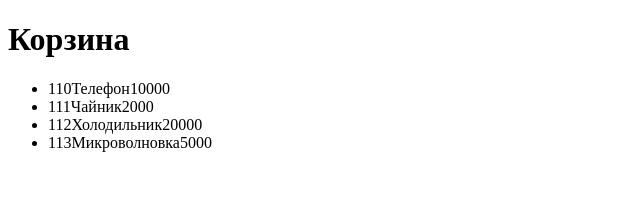
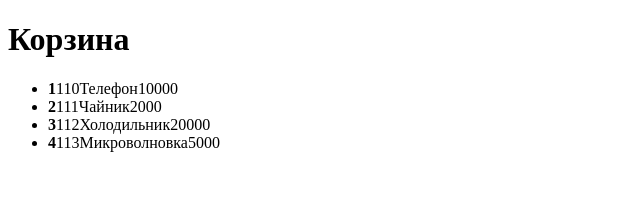
Before and after one commit to Svibex/blank-for-basket, a React (Create React App) app: page / in a window 1280 px wide. Shown: the top 202 px of the page, without its empty margins (0-640 px from the left). Built offline with nearby package versions, Linux system fonts and the light colour scheme.

Commit message:
feat: add PropTypes

```diff
--- a/package.json
+++ b/package.json
@@ -6,6 +6,7 @@
     "@testing-library/jest-dom": "^5.16.4",
     "@testing-library/react": "^13.3.0",
     "@testing-library/user-event": "^13.5.0",
+    "prop-types": "^15.8.1",
     "react": "^18.2.0",
     "react-dom": "^18.2.0",
     "react-scripts": "5.0.1",
--- a/src/Field/FieldItem.js
+++ b/src/Field/FieldItem.js
@@ -1,9 +1,18 @@
 import React from "react";
+import PropTypes from "prop-types";
 
-function FieldItem({ field }) {
+function FieldItem({ field, id }) {
     return (
-        <li>{field.index + field.name + field.price}</li>
+        <li>
+            <strong>{id+1}</strong>
+            {field.index + field.name + field.price}
+        </li>
     )
 }
 
+FieldItem.propTypes = {
+    field: PropTypes.object.isRequired,
+    id: PropTypes.number
+}
+
 export default FieldItem;
--- a/src/Field/FieldList.js
+++ b/src/Field/FieldList.js
@@ -1,14 +1,19 @@
 import React from 'react';
 import FieldItem from "./FieldItem";
+import PropTypes from "prop-types";
 
 function FieldList(props) {
     return(
         <ul>
-            {props.fields.map(field => {
-                return <FieldItem field={field} key={field.id} />
+            {props.fields.map((field, id) => {
+                return <FieldItem field={field} key={field.id} id={id}/>
             })}
         </ul>
     )
 }
 
+FieldList.propTypes = {
+    fields: PropTypes.arrayOf(PropTypes.object).isRequired
+}
+
 export default FieldList;
```
Also changed, not shown: 1 other file (tests, documents, lock files or other folders).
